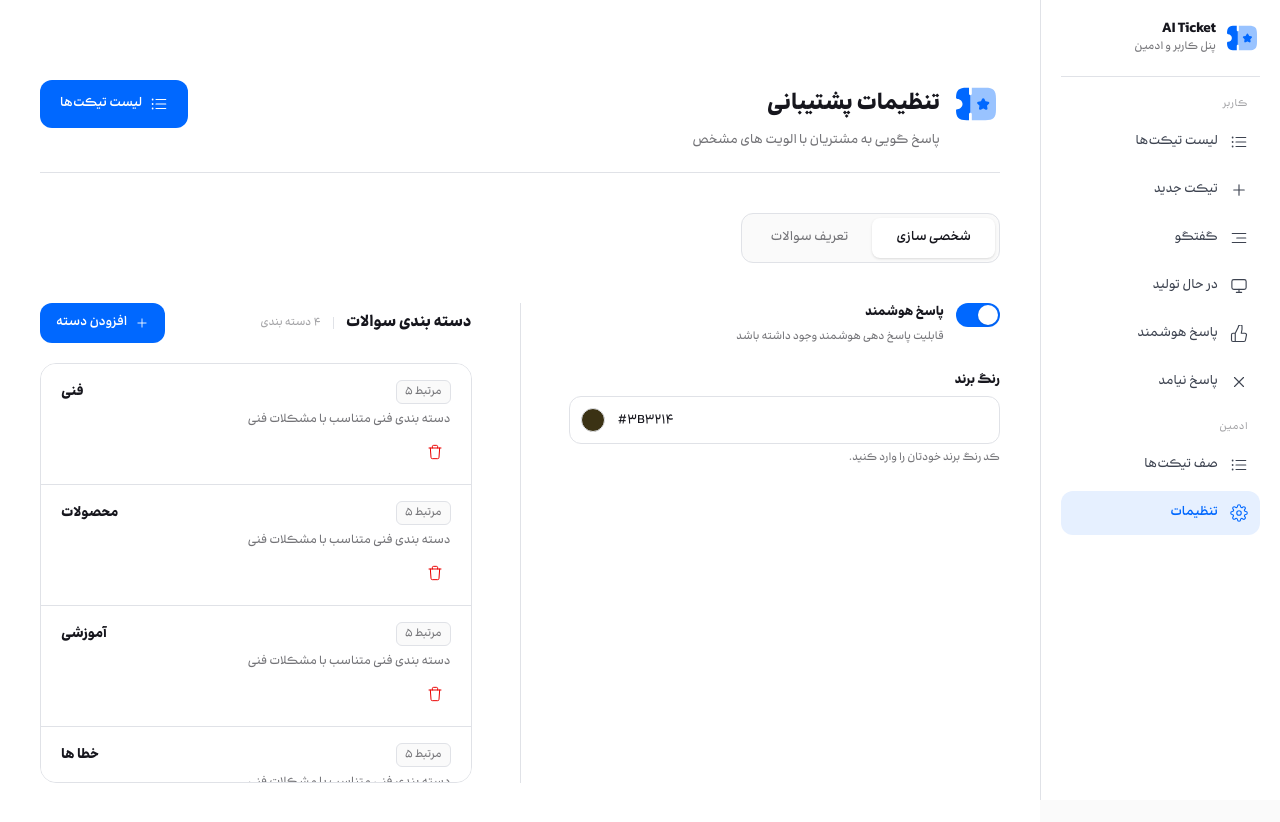
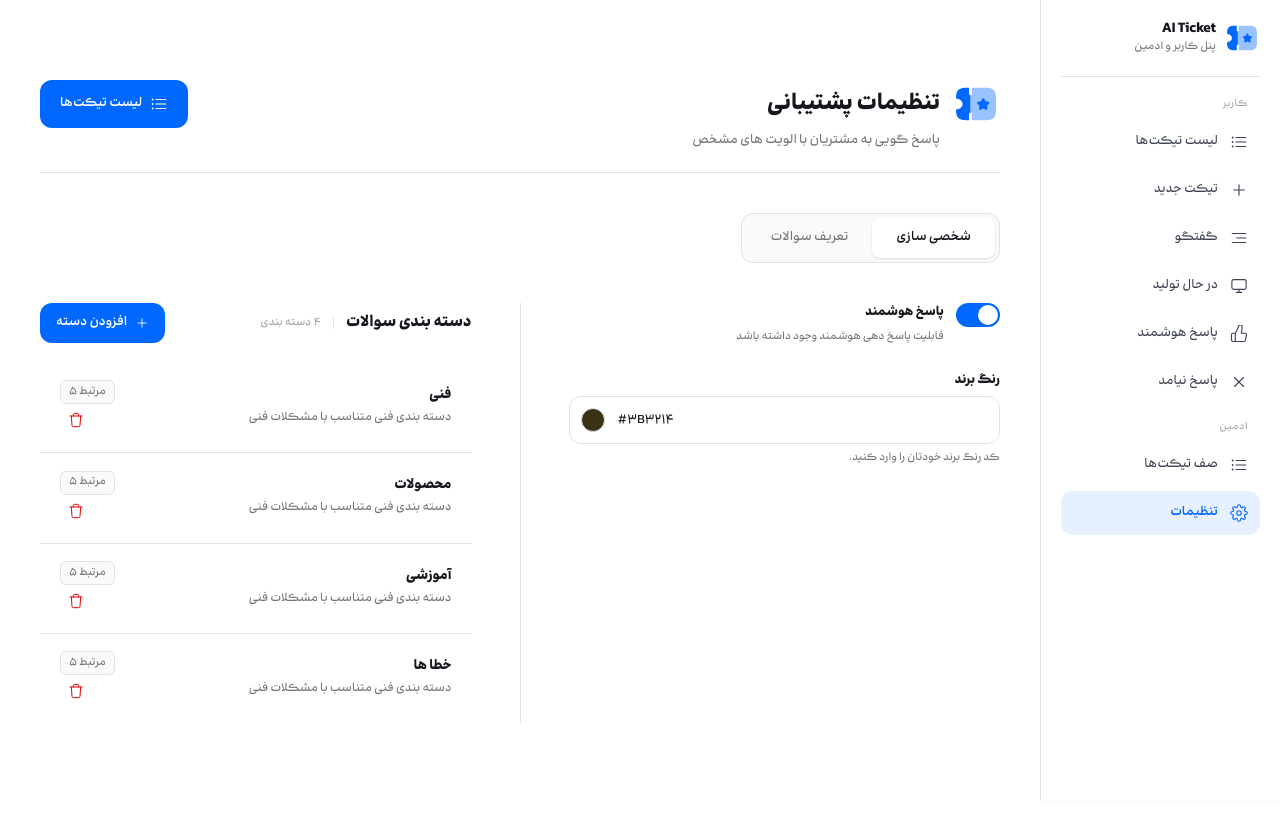
Before and after one commit to mehmet-gandomi/ticket, a React (Vite) app: page /admin/settings in a window 1280 px wide. Shown: the top 822 px of the page. Built offline with nearby package versions, Linux system fonts and the light colour scheme.

Commit message:
made some changes to styles in setting page

```diff
--- a/src/pages/AdminSettingsPage.tsx
+++ b/src/pages/AdminSettingsPage.tsx
@@ -129,18 +129,22 @@ function CategoriesPanel({ cats, setCats, onAdd }: {
           </div>
         </div>
       ) : (
-        <div className="flex flex-col divide-y divide-line border border-line rounded-2xl bg-white max-h-[420px] overflow-y-auto">
+        <div className="flex flex-col divide-y divide-line rounded-2xl bg-white max-h-[420px] overflow-y-auto">
           {cats.map((c) => (
             <div key={c.id} className="flex items-start gap-4 px-5 py-4" dir="rtl">
               <div className="flex flex-col gap-1 flex-1 text-right">
                 <div className="flex items-center justify-between">
-                  <Label color="default" size="sm">مرتبط {c.count}</Label>
-                  <span className="text-[14px] font-bold text-ink-900">{c.title}</span>
+                  <div>
+                    <span className="text-[14px] font-bold text-ink-900 block">{c.title}</span>
+                    <span className="text-[12px] text-ink-500 leading-6 block">{c.description}</span>
+                  </div>
+                  <div>
+                    <Label color="default" size="sm">مرتبط {c.count}</Label>
+                    <button onClick={() => remove(c.id)} className="w-8 h-8 grid place-items-center rounded-lg text-danger hover:bg-red-50 transition mr-auto">
+                      <Trash size={16} />
+                    </button>
+                  </div>
                 </div>
-                <span className="text-[12px] text-ink-500 leading-6">{c.description}</span>
-                <button onClick={() => remove(c.id)} className="w-8 h-8 grid place-items-center rounded-lg text-danger hover:bg-red-50 transition">
-                  <Trash size={16} />
-                </button>
               </div>
             </div>
           ))}
```
